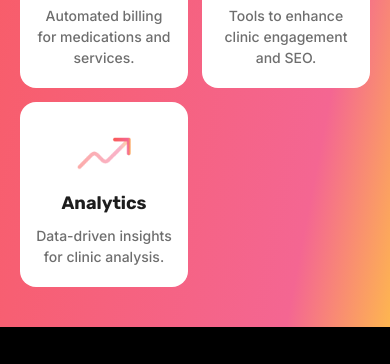
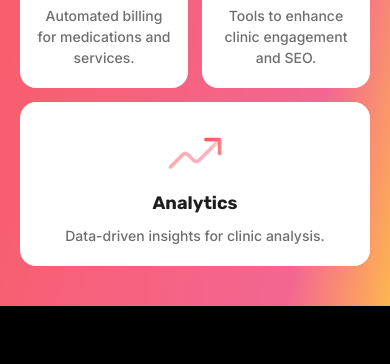
Before and after one commit to hax0-r/fiverr_chup_3_wesites, a website: page clinic.html in a window 390 px wide. Shown: the part 6807-7171 px from the top of the page. Drawn offline with nearby package versions, Linux system fonts and the light colour scheme; a script that the page names is missing.

Commit message:
first commit

```diff
--- a/clinic.html
+++ b/clinic.html
@@ -299,7 +299,7 @@
                     <h2 class="font-bold md:text-[#6E6E6E] text-[#1D1D1D] md:text-[24px] text-[18px]">Marketing</h2>
                     <p class="text-[#6E6E6E] font-medium md:text-[20px] text-[14px] Inter">Tools to enhance clinic engagement and SEO.</p>
                 </div>
-                <div class="md:px-10 px-4 bg-white md:py-6 py-5 rounded-2xl flex justify-center items-center w-full mx-auto text-center flex-col md:gap-4 gap-2">
+                <div class="md:px-10 px-4 bg-white md:py-6 py-5 rounded-2xl flex justify-center items-center w-full mx-auto text-center flex-col md:gap-4 gap-2 md:col-span-1 col-span-2">
                     <img src="/Clinic-Docs/Assets/feature9.png" class="md:max-w-[80px] max-w-[60px] w-full " alt="">
                     <h2 class="font-bold md:text-[#6E6E6E] text-[#1D1D1D] md:text-[24px] text-[18px]">Analytics</h2>
                     <p class="text-[#6E6E6E] font-medium md:text-[20px] text-[14px] Inter">Data-driven insights for clinic analysis.</p>
```
